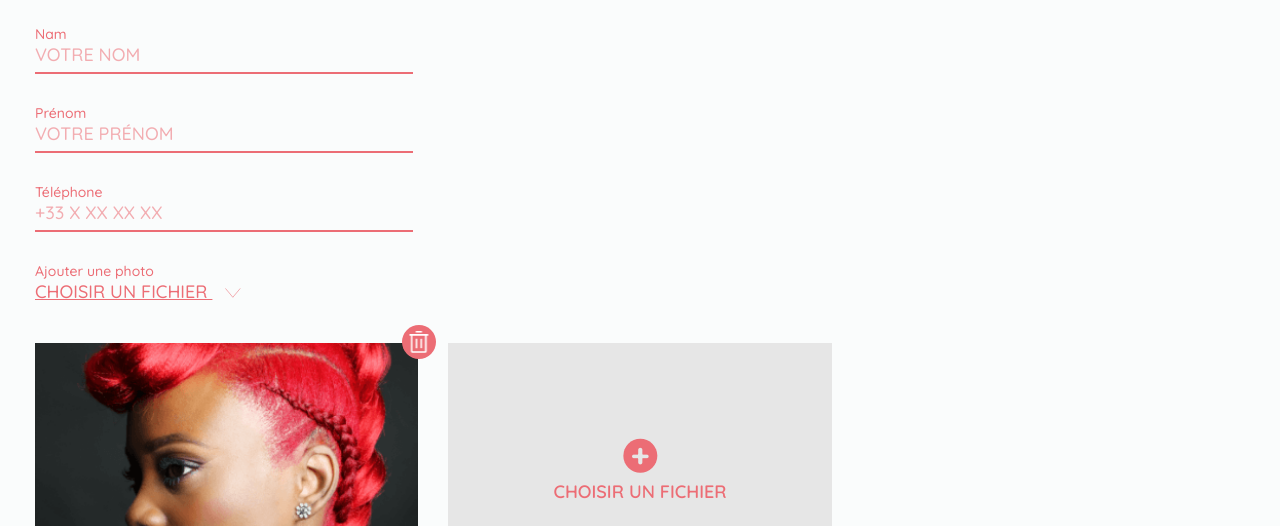
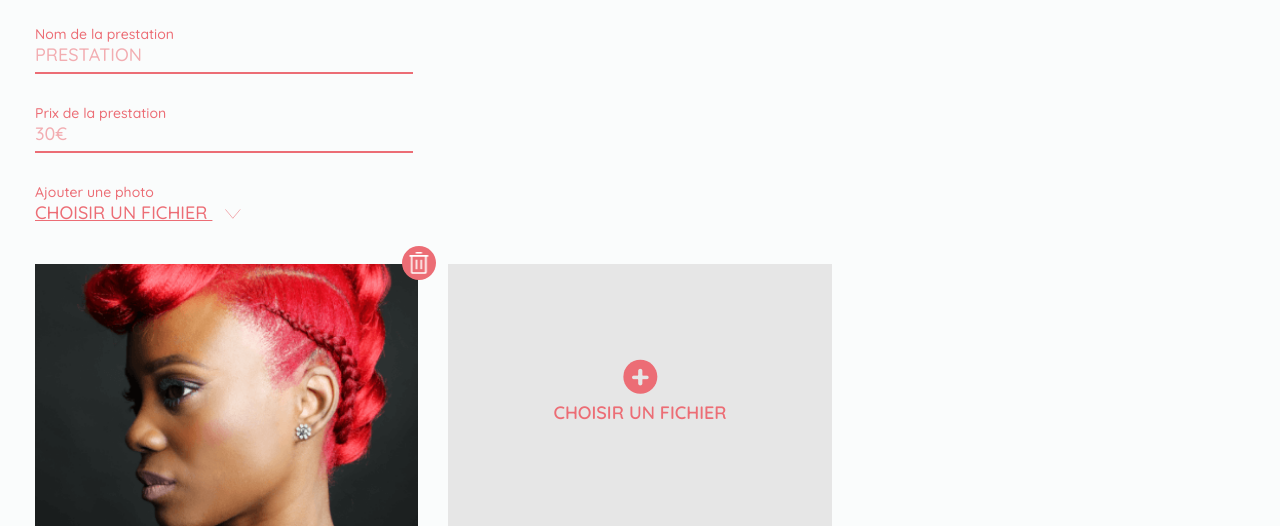
Before and after one commit to azazmuzaffar/Ma-Coiffeuse-Afro, a plain HTML site: page service.html in a window 1280 px wide. Shown: the part 271-797 px from the top of the page. Drawn offline with Linux system fonts and the light colour scheme.

Commit message:
Service page changing text!

```diff
--- a/service.html
+++ b/service.html
@@ -306,18 +306,13 @@
                   <form action="">
                     <!-- Get Name -->
                     <div class="inputs get-name">
-                      <label for="nam">Nam</label>
-                      <input id="nam" name="email" type="text" placeholder="VOTRE NOM" />
+                      <label for="nam">Nom de la prestation</label>
+                      <input id="nam" name="email" type="text" placeholder="PRESTATION" />
                     </div>
                     <!-- Get Prenom -->
                     <div class="inputs get-prnom">
-                      <label for="prenom">Prénom</label>
-                      <input id="prenom" name="prenom" type="text" placeholder="VOTRE PRÉNOM" />
-                    </div>
-                    <!-- Get Telephone -->
-                    <div class="inputs get-telephone">
-                      <label for="telephone">Téléphone</label>
-                      <input id="telephone" name="telephone" type="text" placeholder="+33 X XX XX XX" />
+                      <label for="prenom">Prix de la prestation</label>
+                      <input id="prenom" name="prenom" type="text" placeholder="30€" />
                     </div>
                     <!-- Get Picture -->
                     <div class="add-picture">
```
